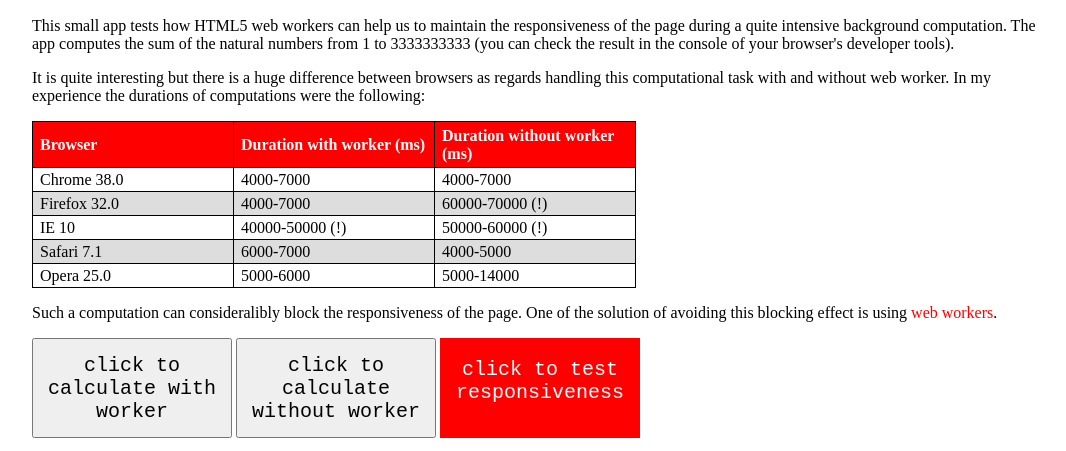
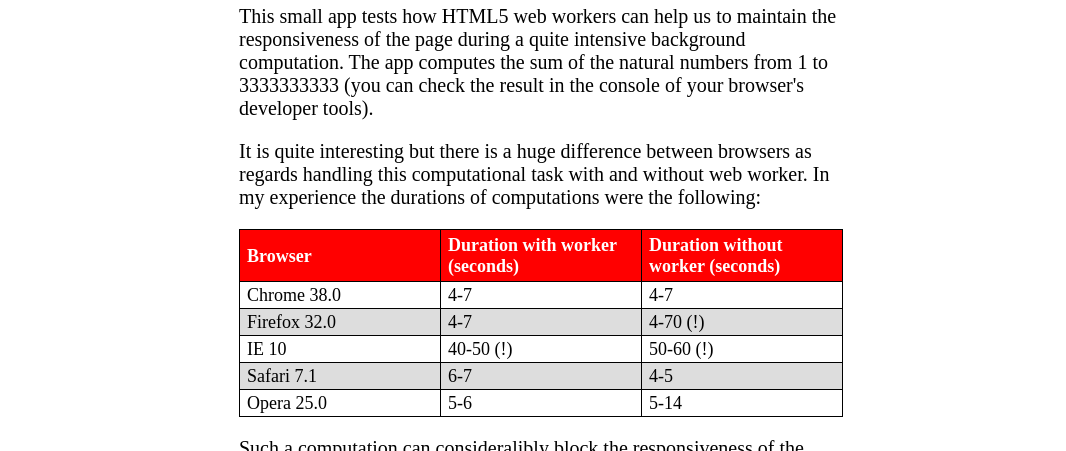
Before and after one commit to tompascall/webworkers, a website: page src/index.html in a window 1280 px wide. Shown: the part 92-543 px from the top of the page, without its empty margins (96-1162 px from the left). Drawn offline with Linux system fonts and the light colour scheme.

Commit message:
adjust css

```diff
--- a/src/index.html
+++ b/src/index.html
@@ -8,7 +8,7 @@
   <meta name="author" content="tompascall">
   <style>
     body {
-      max-width: 80%;
+      max-width: 610px;
       margin: 0 auto;
     }
     button {
@@ -18,7 +18,8 @@
       font-family: monospace;
     }
     h3 {
-      margin-top: 40px;
+      margin: 40px auto 0 auto;
+      text-align: center;
       font-size: 2em;
     }
     #test {
@@ -29,7 +30,7 @@
       vertical-align:top;
     }
     p {
-      font-size: 1em;
+      font-size: 20px;
     }
     #test p {
       text-align: center;
@@ -51,7 +52,7 @@
       border-collapse: collapse;
     }
     td, th {
-      font-size: 1em;
+      font-size: 18px;
       border: 1px solid black;
       padding: 3px 7px 2px 7px;
     }
@@ -81,33 +82,33 @@
     <table>
     <tr>
       <th>Browser</th>
-      <th>Duration with worker (ms)</th>
-      <th>Duration without worker (ms)</th>
+      <th>Duration with worker (seconds)</th>
+      <th>Duration without worker (seconds)</th>
     </tr>
     <tr>
       <td>Chrome 38.0</td>
-      <td>4000-7000</td>
-      <td>4000-7000</td>
+      <td>4-7</td>
+      <td>4-7</td>
     </tr>
     <tr class="alt">
       <td>Firefox 32.0</td>
-      <td>4000-7000</td>
-      <td>60000-70000 (!)</td>
+      <td>4-7</td>
+      <td>4-70 (!)</td>
     </tr>
     <tr>
       <td>IE 10</td>
-      <td>40000-50000 (!)</td>
-      <td>50000-60000 (!)</td>
+      <td>40-50 (!)</td>
+      <td>50-60 (!)</td>
     </tr>
     <tr class="alt">
       <td>Safari 7.1</td>
-      <td>6000-7000</td>
-      <td>4000-5000</td>
+      <td>6-7</td>
+      <td>4-5</td>
     </tr>
     <tr>
       <td>Opera 25.0</td>
-      <td>5000-6000</td>
-      <td>5000-14000</td>
+      <td>5-6</td>
+      <td>5-14</td>
     </tr>
     </table>
     <p>Such a computation can consideralibly block the responsiveness of the page. One of the solution of avoiding this blocking effect is using <a href="http://js-workout.tompascall.com/web-workers-and-responsiveness/">web workers</a>.</p>
```
Also changed, not shown: README.md.
